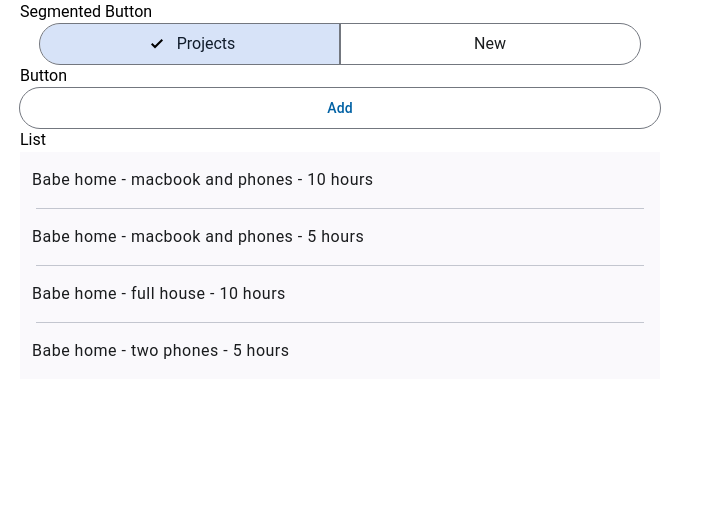
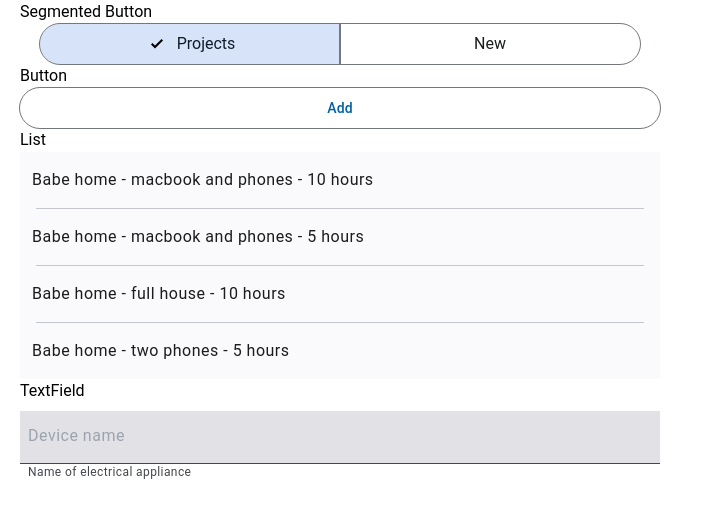
Before and after one commit to devadeboye/material-component-library-v2, a React (Create React App) app: page / in a window 1280 px wide. Shown: the top 518 px of the page, without its empty margins (0-705 px from the left). Built offline with nearby package versions, Linux system fonts and the light colour scheme.

Commit message:
feat: add textfield component

```diff
--- a/src/App.tsx
+++ b/src/App.tsx
@@ -9,6 +9,8 @@ import { SegmentedButtonState } from "./lib/Button/interfaces/button.interface";
 import Button, { ButtonStyleEnum } from "./lib/Button/Button";
 import List from "./lib/List/List";
 import { DividerStyleEnum } from "./lib/List/Divider";
+import TextField from "./lib/TextField/TextField";
+import { inputTypeEnum } from "./lib/TextField/TextFieldInputBox";
 
 function App() {
 	const [activeButton, setActiveButton] = useState<SegmentedButtonState>({
@@ -237,6 +239,20 @@ function App() {
 					items={projectNames}
 				/>
 			</div>
+
+			<div>
+				<h3>TextField</h3>
+				<TextField
+					leading={undefined}
+					label="Device name"
+					supportingText="Name of electrical appliance"
+					trailing={undefined}
+					contentType={inputTypeEnum.text}
+					className="my-2"
+					onBlur={(event) => {}}
+					value="ApplianceName"
+				/>
+			</div>
 		</div>
 	);
 }
--- /dev/null
+++ b/src/lib/TextField/TextField.tsx
@@ -0,0 +1,87 @@
+import { useState } from "react";
+import React from "react";
+import TextFieldLeading from "./TextFieldLeading";
+import TextFieldTrailing from "./TextFieldTrailing";
+import TextFieldSupportingText from "./TextFieldSupportingText";
+import TextFieldInputBox, { inputTypeEnum } from "./TextFieldInputBox";
+
+export enum TextFieldStyleEnum {
+	filled = "filled",
+}
+interface TextFieldProps {
+	leading?: string;
+	trailing?: string;
+	supportingText?: string;
+	label: string;
+	contentType: inputTypeEnum;
+	style?: TextFieldStyleEnum;
+	className?: string;
+	onChange?: (event: React.ChangeEvent<HTMLInputElement>) => void;
+	onBlur?: (event: React.FocusEvent<HTMLInputElement>) => void;
+	value?: string | number;
+}
+
+/**
+ * This is a textfield component styled according to google's material design specification
+ * @param props properties of the textfield
+ * @returns textfield jsx element
+ */
+const TextField = (props: TextFieldProps) => {
+	// TODO handle hover effect on text field according to google's spec
+	const [focused, setFocused] = useState(false);
+	const [changed, setChanged] = useState(false);
+
+	function textFieldFocusedHandler() {
+		setFocused(true);
+	}
+
+	function textFieldBlurHandler(event: React.FocusEvent<HTMLInputElement>) {
+		setFocused(false);
+		if (props.onBlur) props.onBlur(event);
+	}
+
+	function textFieldChangeHandler(event: React.ChangeEvent<HTMLInputElement>) {
+		const input = event.target.value;
+		if (input === "") {
+			setChanged(false);
+		} else {
+			setChanged(true);
+		}
+		if (props.onChange) props.onChange(event);
+	}
+
+	return (
+		<div
+			className={`bg-transparent flex flex-col box-border w-full ${props.className}`}
+		>
+			<div className="flex flex-row w-full items-center gap-0 pl-2 pb-1 bg-light-surfaceContainerHighest">
+				{props.leading && <TextFieldLeading leading={props.leading} />}
+
+				<TextFieldInputBox
+					label={props.label}
+					type={props.contentType}
+					focused={focused}
+					changed={changed}
+					textFieldFocusedHandler={textFieldFocusedHandler}
+					textFieldBlurHandler={textFieldBlurHandler}
+					textFieldChangeHandler={textFieldChangeHandler}
+				/>
+
+				{props.trailing && <TextFieldTrailing trailing={props.trailing} />}
+			</div>
+
+			{/** active indicator */}
+			<hr
+				className={` ${
+					focused ? " text-light-primary" : "text-light-onSurfaceVariant"
+				}`}
+			/>
+
+			{props.supportingText && (
+				<TextFieldSupportingText supportingText={props.supportingText} />
+			)}
+		</div>
+	);
+};
+
+export default TextField;
--- /dev/null
+++ b/src/lib/TextField/TextFieldInputBox.css
@@ -0,0 +1,3 @@
+input:focus-visible {
+	outline: none;
+}
--- /dev/null
+++ b/src/lib/TextField/TextFieldInputBox.tsx
@@ -0,0 +1,72 @@
+import React from "react";
+import "./TextFieldInputBox.css";
+
+export enum inputTypeEnum {
+	button = "button",
+	checkbox = "checkbox",
+	color = "color",
+	date = "date",
+	dateTimeLocal = "datetime-local",
+	email = "email",
+	file = "file",
+	hidden = "hidden",
+	image = "image",
+	month = "month",
+	number = "number",
+	password = "password",
+	radio = "radio",
+	range = "range",
+	reset = "reset",
+	search = "search",
+	submit = "submit",
+	tel = "tel",
+	text = "text",
+	time = "time",
+	url = "url",
+	week = "week",
+}
+
+interface TextFieldInputBoxProps {
+	label: string;
+	focused: boolean;
+	changed: boolean;
+	type: inputTypeEnum;
+	textFieldFocusedHandler: () => void;
+	textFieldBlurHandler: (event: React.FocusEvent<HTMLInputElement>) => void;
+	textFieldChangeHandler: (event: React.ChangeEvent<HTMLInputElement>) => void;
+}
+
+const TextFieldInputBox = (props: TextFieldInputBoxProps) => {
+	const displayLabel = props.focused || props.changed;
+	const id = Math.random().toString();
+
+	return (
+		<div className="w-full h-12">
+			{
+				/** label when populated */
+				displayLabel && (
+					<label
+						htmlFor={id}
+						className="text-light-onSurfaceVariant body-small"
+					>
+						{props.label}
+					</label>
+				)
+			}
+
+			<input
+				id={id}
+				placeholder={props.focused ? "" : props.label}
+				className={`w-full bg-transparent body-large text-light-onSurfaceVariant justify-center ${
+					!displayLabel && "h-full"
+				}`}
+				onFocus={props.textFieldFocusedHandler}
+				onBlur={props.textFieldBlurHandler}
+				onChange={props.textFieldChangeHandler}
+				type={props.type}
+			/>
+		</div>
+	);
+};
+
+export default TextFieldInputBox;
--- /dev/null
+++ b/src/lib/TextField/TextFieldLeading.tsx
@@ -0,0 +1,17 @@
+interface TextFieldLeadingProps {
+	leading: string;
+}
+
+const TextFieldLeading = (props: TextFieldLeadingProps) => {
+	return (
+		<div className="px-1">
+			<img
+				src={props.leading}
+				alt="leadingIcon"
+				className="text-light-onSurfaceVariant h-6 w-6"
+			/>
+		</div>
+	);
+};
+
+export default TextFieldLeading;
--- /dev/null
+++ b/src/lib/TextField/TextFieldSupportingText.tsx
@@ -0,0 +1,13 @@
+interface TextFieldSupportingTextProps {
+	supportingText: string;
+}
+
+const TextFieldSupportingText = (props: TextFieldSupportingTextProps) => {
+	return (
+		<div className="text-light-onSurfaceVariant body-small pl-2">
+			{props.supportingText}
+		</div>
+	);
+};
+
+export default TextFieldSupportingText;
--- /dev/null
+++ b/src/lib/TextField/TextFieldTrailing.tsx
@@ -0,0 +1,13 @@
+interface TextFieldTrailingProps {
+	trailing: string;
+}
+
+const TextFieldTrailing = (props: TextFieldTrailingProps) => {
+	return (
+		<div className="px-1 text-light-onSurfaceVariant">
+			<img src={props.trailing} alt="leadingIcon" className="h-6 w-6" />
+		</div>
+	);
+};
+
+export default TextFieldTrailing;
--- a/src/lib/index.ts
+++ b/src/lib/index.ts
@@ -10,6 +10,8 @@ import List from "./List/List";
 
 import "../main.css";
 import { DividerStyleEnum } from "./List/Divider";
+import TextField from "./TextField/TextField";
+import { inputTypeEnum } from "./TextField/TextFieldInputBox";
 
 export {
 	//segmented button
@@ -25,5 +27,9 @@ export {
 	// list
 	List,
 	DividerStyleEnum,
+
+	// Textbox
+	TextField,
+	inputTypeEnum
 };
 export type { SegmentedButtonState };
--- a/src/main.css
+++ b/src/main.css
@@ -505,6 +505,10 @@ video {
   margin-left: 1.25rem;
   margin-right: 1.25rem;
 }
+.my-2 {
+  margin-top: 0.5rem;
+  margin-bottom: 0.5rem;
+}
 .mb-2 {
   margin-bottom: 0.5rem;
 }
@@ -529,8 +533,14 @@ video {
 .grid {
   display: grid;
 }
+.hidden {
+  display: none;
+}
 .h-10 {
   height: 2.5rem;
+}
+.h-12 {
+  height: 3rem;
 }
 .h-14 {
   height: 3.5rem;
@@ -558,6 +568,9 @@ video {
 }
 .w-4\/5 {
   width: 80%;
+}
+.w-6 {
+  width: 1.5rem;
 }
 .w-9\/12 {
   width: 75%;
@@ -653,9 +666,26 @@ video {
   --tw-bg-opacity: 1;
   background-color: rgb(250 249 252 / var(--tw-bg-opacity));
 }
+.bg-light-surfaceContainerHighest {
+  --tw-bg-opacity: 1;
+  background-color: rgb(226 226 230 / var(--tw-bg-opacity));
+}
+.bg-transparent {
+  background-color: transparent;
+}
+.px-1 {
+  padding-left: 0.25rem;
+  padding-right: 0.25rem;
+}
 .px-5 {
   padding-left: 1.25rem;
   padding-right: 1.25rem;
+}
+.pb-1 {
+  padding-bottom: 0.25rem;
+}
+.pl-2 {
+  padding-left: 0.5rem;
 }
 .pl-3 {
   padding-left: 0.75rem;
@@ -670,6 +700,10 @@ video {
 .text-light-onSurface {
   --tw-text-opacity: 1;
   color: rgb(26 28 30 / var(--tw-text-opacity));
+}
+.text-light-onSurfaceVariant {
+  --tw-text-opacity: 1;
+  color: rgb(67 71 78 / var(--tw-text-opacity));
 }
 .text-light-outline {
   --tw-text-opacity: 1;
@@ -691,6 +725,13 @@ video {
 		font-size: 16px;
 		line-height: 24px;
 		letter-spacing: 0.5px;
+	}
+.body-small {
+		font-family: "Roboto";
+		font-weight: 400;
+		font-size: 12px;
+		line-height: 16px;
+		letter-spacing: 0.4000000059604645px;
 	}
 .label-large {
 		font-family: "Roboto";
```
